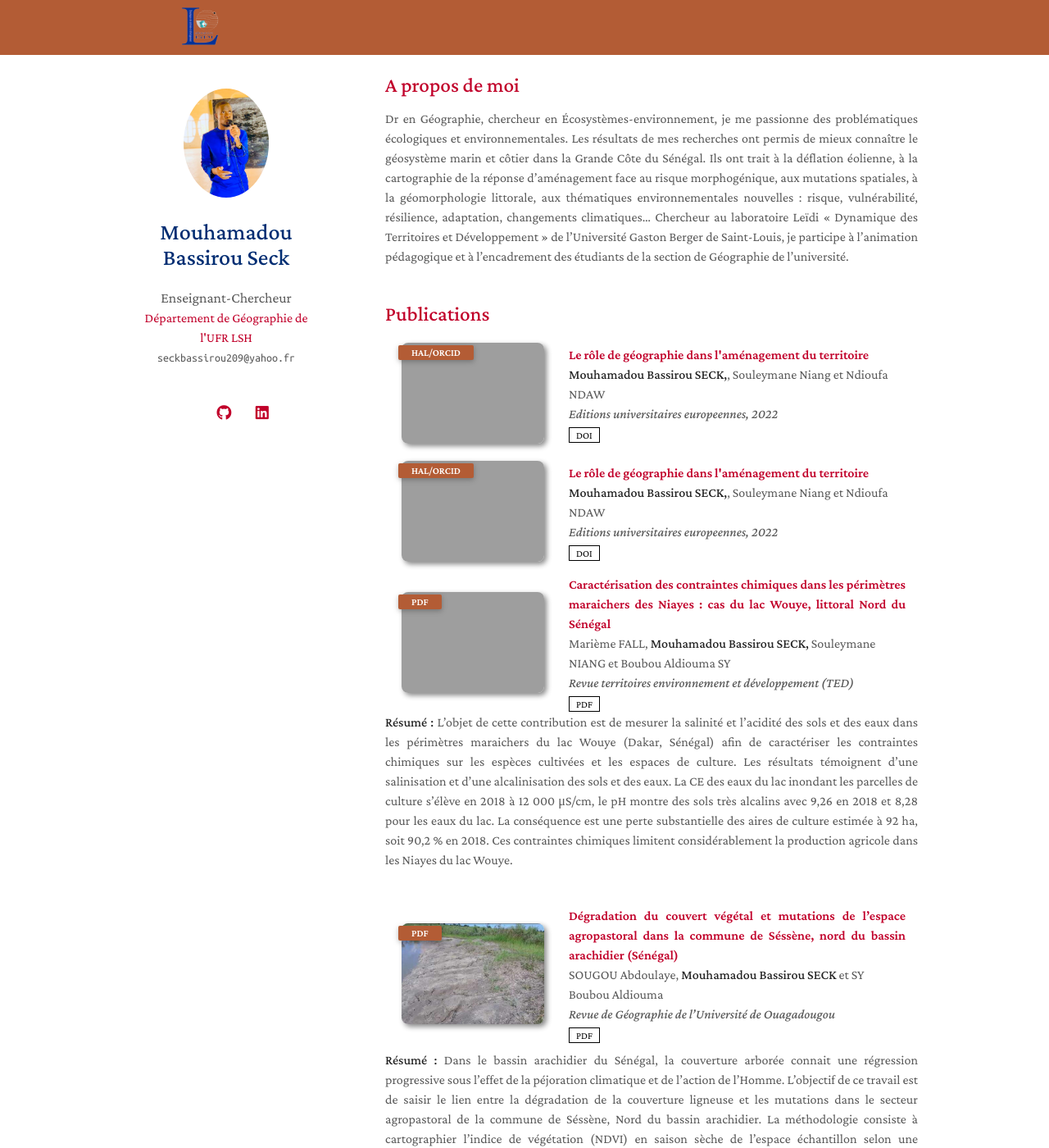
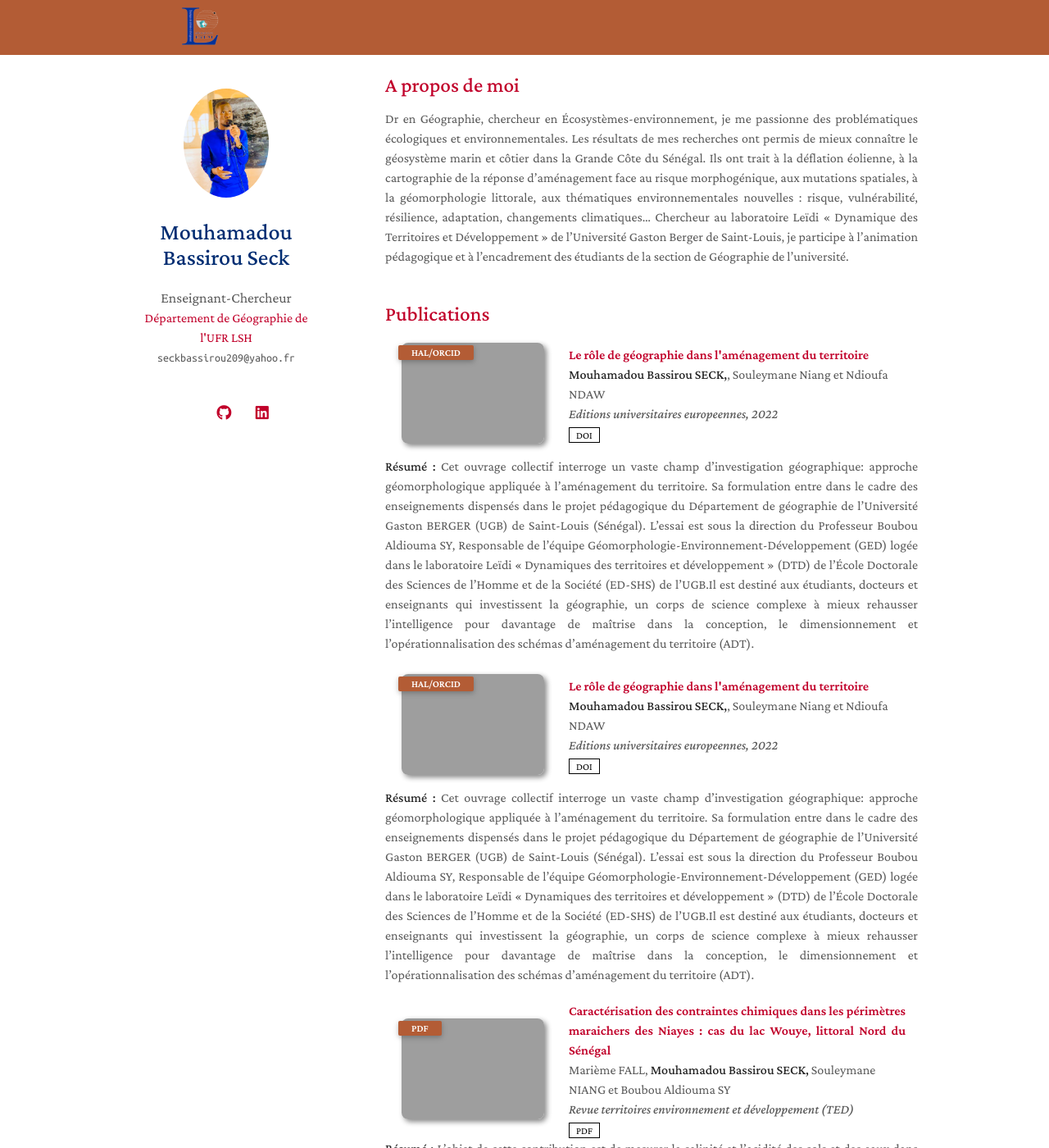
Before and after one commit to Bassmbacke/researchpage, a Jekyll site: the page built from index.md, in a window 1280 px wide and 1400 px high. Shown: the whole window at 82% size. Built offline with Jekyll 4.4.1, drawn with Linux system fonts in a browser that asks for light colours; nearby versions of some CDN libraries; comment, search, counter and statistics services are not loaded; a style sheet for code colours, icons or effects is not loaded; our own code applies the rules of GitHub Pages for plain Markdown files; grey boxes are pictures that could not be loaded.

Commit message:
Update publications.md

```diff
--- a/_includes/publications.md
+++ b/_includes/publications.md
@@ -21,6 +21,7 @@
   </div>
 </div>
 </li>
+<p style="text-align: justify"><strong> Résumé : </strong>Cet ouvrage collectif interroge un vaste champ d’investigation géographique: approche géomorphologique appliquée à l’aménagement du territoire. Sa formulation entre dans le cadre des enseignements dispensés dans le projet pédagogique du Département de géographie de l’Université Gaston BERGER (UGB) de Saint-Louis (Sénégal). L’essai est sous la direction du Professeur Boubou Aldiouma SY, Responsable de l’équipe Géomorphologie-Environnement-Développement (GED) logée dans le laboratoire Leïdi « Dynamiques des territoires et développement » (DTD) de l’École Doctorale des Sciences de l’Homme et de la Société (ED-SHS) de l’UGB.Il est destiné aux étudiants, docteurs et enseignants qui investissent la géographie, un corps de science complexe à mieux rehausser l’intelligence pour davantage de maîtrise dans la conception, le dimensionnement et l’opérationnalisation des schémas d’aménagement du territoire (ADT).</p>
 <li>
 <div class="pub-row">
   <div class="col-sm-3 abbr" style="position: relative;padding-right: 15px;padding-left: 15px;">
@@ -38,6 +39,7 @@
   </div>
 </div>
 </li>
+<p style="text-align: justify"><strong> Résumé : </strong>Cet ouvrage collectif interroge un vaste champ d’investigation géographique: approche géomorphologique appliquée à l’aménagement du territoire. Sa formulation entre dans le cadre des enseignements dispensés dans le projet pédagogique du Département de géographie de l’Université Gaston BERGER (UGB) de Saint-Louis (Sénégal). L’essai est sous la direction du Professeur Boubou Aldiouma SY, Responsable de l’équipe Géomorphologie-Environnement-Développement (GED) logée dans le laboratoire Leïdi « Dynamiques des territoires et développement » (DTD) de l’École Doctorale des Sciences de l’Homme et de la Société (ED-SHS) de l’UGB.Il est destiné aux étudiants, docteurs et enseignants qui investissent la géographie, un corps de science complexe à mieux rehausser l’intelligence pour davantage de maîtrise dans la conception, le dimensionnement et l’opérationnalisation des schémas d’aménagement du territoire (ADT).</p>
 <li>
 <div class="pub-row">
   <div class="col-sm-3 abbr" style="position: relative;padding-right: 15px;padding-left: 15px;">
```
